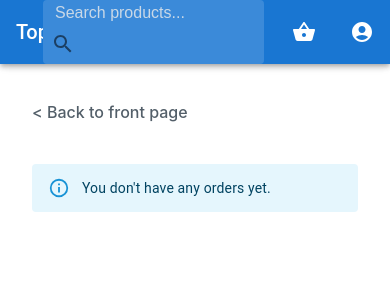
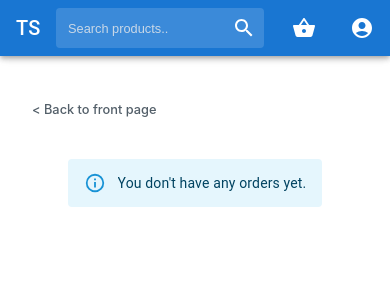
Before and after one commit to Alice-Az/TopStyle, a React (Vite) app in the folder top-style-app/: page /my-orders in a window 390 px wide. Shown: the top 300 px of the page. Built offline with nearby package versions, Linux system fonts and the light colour scheme.

Commit message:
checkout delivery details implemented

```diff
--- a/top-style-app/src/components/AppBar/TopBar.css
+++ b/top-style-app/src/components/AppBar/TopBar.css
@@ -5,16 +5,17 @@
     font-size: 1rem;
     margin-left: 10px;
     caret-color: rgb(201, 216, 231);
-    color:aliceblue;
+    color: aliceblue;
+    width: 80%;
 }
 
 .search-input:focus {
-    border:none;
+    border: none;
     outline: none;
 }
 
 .search-input::placeholder {
-    color:rgb(201, 216, 231);
+    color: rgb(201, 216, 231);
 }
 
 .top-bar-icons {
@@ -22,3 +23,25 @@
     flex-direction: row;
     justify-content: space-between;
 }
+
+.icon-small {
+    display: none;
+}
+
+@media screen and (max-width: 600px) {
+    .search-input {
+        width: 100px;
+    }
+
+    .search-input::placeholder {
+        font-size: 0.8rem;
+    }
+
+    .icon-small {
+        display: inline;
+    }
+
+    .icon-big {
+        display: none;
+    }
+}
--- a/top-style-app/src/components/AppBar/TopBar.jsx
+++ b/top-style-app/src/components/AppBar/TopBar.jsx
@@ -13,7 +13,7 @@ import "./TopBar.css";
 import { useContext, useRef } from "react";
 import { AppContext } from "../../context/AppProvider";
 import CartIcon from "./CartIcon";
-import { NavLink } from "react-router-dom";
+import { NavLink, useNavigate } from "react-router-dom";
 
 const Search = styled("div")(({ theme }) => ({
     position: "relative",
@@ -35,7 +35,10 @@ const TopBar = () => {
     const { GetProducts, currentUser, LogOut } = useContext(AppContext);
     const searchValue = useRef();
 
+    const navigate = useNavigate();
+
     const handleClick = () => {
+        navigate(`/?search=${searchValue.current.value}`);
         GetProducts(searchValue.current.value);
     };
 
@@ -107,7 +110,7 @@ const TopBar = () => {
                             Sign out
                         </NavLink>
                     </MenuItem>
-                    <MenuItem>
+                    <MenuItem onClick={handleMenuClose}>
                         <NavLink
                             to="/my-orders"
                             style={{ color: "#000000", width: "100%" }}
@@ -138,18 +141,36 @@ const TopBar = () => {
                         variant="h6"
                         noWrap
                         component="div"
-                        sx={{ display: { xs: "flex", sm: "block" } }}
+                        sx={{
+                            display: { xs: "flex", sm: "block" },
+                            minWidth: "40px",
+                        }}
                     >
-                        TopStyle
+                        <span className="icon-big">TopStyle</span>
+                        <span className="icon-small">TS</span>
                     </Typography>
-                    <Search sx={{ padding: 0 }}>
+                    <Search
+                        sx={{
+                            padding: 0,
+                            maxWidth: "250px",
+                            minWidth: "40px",
+                            display: "flex",
+                            flexDirection: "row",
+                            justifyContent: "space-between",
+                            alignItems: "center",
+                            height: "80%",
+                        }}
+                    >
                         <input
                             type="text"
                             ref={searchValue}
                             className="search-input"
                             placeholder="Search products..."
                         />
-                        <IconButton color="ternary" onClick={handleClick}>
+                        <IconButton
+                            onClick={handleClick}
+                            sx={{ color: "white" }}
+                        >
                             <SearchIcon />
                         </IconButton>
                     </Search>
--- a/top-style-app/src/service/ProductAPI.js
+++ b/top-style-app/src/service/ProductAPI.js
@@ -117,6 +117,10 @@ export const PostOrder = async (order) => {
                 orderID: data.orderID,
                 userID: data.userID,
                 price: data.price,
+                fullName: data.fullName,
+                address: data.address,
+                zipCode: data.zipCode,
+                city: data.city,
             };
             return order;
         })
--- a/top-style-app/src/views/CheckoutPage/CheckoutPage.jsx
+++ b/top-style-app/src/views/CheckoutPage/CheckoutPage.jsx
@@ -3,7 +3,7 @@ import Box from "@mui/material/Box";
 import Grid from "@mui/material/Grid";
 import { NavLink } from "react-router-dom";
 import "./CheckoutPage.css";
-import { useContext, useEffect } from "react";
+import { useContext, useEffect, useRef } from "react";
 import { AppContext } from "../../context/AppProvider";
 import { Button } from "@mui/material";
 import { Alert } from "@mui/material";
@@ -18,13 +18,41 @@ const CheckoutPage = () => {
         PlaceOrder,
         orderIsPlaced,
         setOrderIsPlaced,
+        dataIsOk,
+        setDataIsOk,
     } = useContext(AppContext);
 
     useEffect(() => {
         setOrderIsPlaced(false);
+        setDataIsOk(true);
     }, []);
 
+    const isEmptyOrSpaces = (str) => {
+        return str === null || str.match(/^ *$/) !== null;
+    };
+
+    const CheckUserInput = (
+        inputFullName,
+        inputAddress,
+        inputZipCode,
+        inputCity
+    ) => {
+        if (
+            !isEmptyOrSpaces(inputFullName) &&
+            !isEmptyOrSpaces(inputAddress) &&
+            !isEmptyOrSpaces(inputZipCode) &&
+            !isEmptyOrSpaces(inputCity)
+        )
+            return true;
+        else return false;
+    };
+
     const basketIsEmpty = basketList.length == 0;
+
+    const fullName = useRef();
+    const address = useRef();
+    const zipcode = useRef();
+    const city = useRef();
 
     let cartTotal = 0;
 
@@ -36,6 +64,13 @@ const CheckoutPage = () => {
     };
 
     const handlePlaceOrder = () => {
+        let dataOk = CheckUserInput(
+            fullName.current.value,
+            address.current.value,
+            zipcode.current.value,
+            city.current.value
+        );
+        if (dataOk) {
             let productsInOrder = [];
             basketList.forEach((item) => {
                 productsInOrder.push(item.ID);
@@ -43,7 +78,12 @@ const CheckoutPage = () => {
             PlaceOrder({
                 userID: currentUser.userID,
                 productIDs: productsInOrder,
+                fullName: fullName.current.value,
+                address: address.current.value,
+                zipCode: zipcode.current.value,
+                city: city.current.value,
             });
+        } else setDataIsOk(false);
     };
 
     return (
@@ -84,26 +124,45 @@ const CheckoutPage = () => {
                                     <CartTotal cartTotal={GetTotal()} />
                                 </div>
                                 <div className="delivery-info">
+                                    <p
+                                        style={{
+                                            color: "rgb(83, 95, 105)",
+                                            fontWeight: "bold",
+                                        }}
+                                    >
+                                        Fill in your delivery details:
+                                    </p>
                                     <TextField
                                         label="Full name"
                                         className="delivery-input"
+                                        inputRef={fullName}
                                         sx={{ margin: "5px 0px" }}
                                     ></TextField>
                                     <TextField
                                         label="Street adress"
                                         className="delivery-input"
+                                        inputRef={address}
                                         sx={{ margin: "5px 0px" }}
                                     ></TextField>
                                     <TextField
                                         label="Zipcode"
                                         className="delivery-input"
+                                        inputRef={zipcode}
                                         sx={{ margin: "5px 0px" }}
                                     ></TextField>
                                     <TextField
                                         label="City"
                                         className="delivery-input"
+                                        inputRef={city}
                                         sx={{ margin: "5px 0px" }}
                                     ></TextField>
+                                    {!dataIsOk ? (
+                                        <Alert severity="error">
+                                            Incorrect delivery input.
+                                        </Alert>
+                                    ) : (
+                                        <></>
+                                    )}
                                 </div>
                             </div>
                             <Button
--- a/top-style-app/src/views/MyOrdersPage/MyOrdersPage.css
+++ b/top-style-app/src/views/MyOrdersPage/MyOrdersPage.css
@@ -5,3 +5,47 @@
     padding: 20px 0px;
     border-bottom: 2px solid darkgray;
 }
+
+.orders-page {
+    width: 100%;
+}
+
+.row-detail {
+    padding: 0;
+    margin: 0;
+}
+
+.navlink-small {
+    display: none;
+}
+
+.navlink-details {
+    width: 100%;
+    height: 100%;
+    color: white;
+    padding: 6px 16px;
+}
+
+@media screen and (max-width: 800px) {
+    .orders-page {
+        font-size: 0.8rem;
+    }
+    .row-detail {
+        font-size: 0.8rem;
+    }
+
+    .navlink-details {
+        font-size: 0.8rem;
+        /* padding: 2px 3px; */
+    }
+}
+
+@media screen and (max-width: 700px) {
+    .navlink-small {
+        display: inline;
+    }
+
+    .navlink-big {
+        display: none;
+    }
+}
--- a/top-style-app/src/views/MyOrdersPage/MyOrdersPage.jsx
+++ b/top-style-app/src/views/MyOrdersPage/MyOrdersPage.jsx
@@ -23,7 +23,7 @@ const MyOrdersPage = () => {
     });
 
     return (
-        <Box sx={{ width: "100%" }}>
+        <Box className="orders-page">
             <NavLink
                 to="/"
                 style={{ marginBottom: "3%", color: "rgb(83, 95, 105)" }}
@@ -31,42 +31,88 @@ const MyOrdersPage = () => {
                 {"<"} Back to front page
             </NavLink>
             <Grid container spacing={2} sx={{ padding: "40px 0px" }}>
-                <Grid item xs={12}>
+                <Grid
+                    item
+                    xs={12}
+                    sx={{
+                        display: "flex",
+                        flexDirection: "column",
+                        alignItems: "center",
+                    }}
+                >
                     {myOrders.length > 0 ? (
                         myOrders.map((order) => (
                             <List className="orders-list" key={order.orderID}>
                                 <ListItem sx={{ width: "30%" }}>
-                                    <ListItemText>
-                                        Order Number: {order.orderID}
-                                    </ListItemText>
+                                    <p className="row-detail">
+                                        <b
+                                            style={{
+                                                color: "rgb(83, 95, 105)",
+                                            }}
+                                        >
+                                            Order Number:
+                                        </b>{" "}
+                                        {order.orderID}
+                                    </p>
                                 </ListItem>
-                                <ListItem sx={{ width: "50%" }}>
-                                    <ListItemText>
-                                        Total Price: {order.price}kr
-                                    </ListItemText>
+                                <ListItem sx={{ width: "30%" }}>
+                                    <p className="row-detail">
+                                        <b
+                                            style={{
+                                                color: "rgb(83, 95, 105)",
+                                            }}
+                                        >
+                                            Total Price:
+                                        </b>{" "}
+                                        {order.price}kr
+                                    </p>
                                 </ListItem>
-                                <ListItem sx={{ width: "50%" }}>
-                                    <ListItemText>
-                                        Delivery address: {order.fullName},{" "}
-                                        {order.address}, {order.zipCode},{" "}
-                                        {order.city}
-                                    </ListItemText>
+                                <ListItem
+                                    sx={{
+                                        width: "50%",
+                                        display: "flex",
+                                        flexDirection: "column",
+                                        justifyContent: "left",
+                                        alignItems: "start",
+                                    }}
+                                >
+                                    <p className="row-detail">
+                                        <b
+                                            style={{
+                                                color: "rgb(83, 95, 105)",
+                                            }}
+                                        >
+                                            Delivery address:
+                                        </b>{" "}
+                                    </p>
+                                    <p className="row-detail">
+                                        To: <i>{order.fullName}</i>
+                                    </p>
+                                    <p className="row-detail">
+                                        Address: <i>{order.address}</i>
+                                    </p>
+                                    <p className="row-detail">
+                                        ZipCode: <i>{order.zipCode}</i>
+                                    </p>
+                                    <p className="row-detail">
+                                        City: <i>{order.city}</i>
+                                    </p>
                                 </ListItem>
                                 <ListItem sx={{ width: "15%" }}>
                                     <Button
                                         variant="contained"
-                                        sx={{ padding: 0 }}
+                                        sx={{ padding: 0, minWidth: "30px" }}
                                     >
                                         <NavLink
                                             to={"/my-orders/" + order.orderID}
-                                            style={{
-                                                width: "100%",
-                                                height: "100%",
-                                                color: "white",
-                                                padding: "6px 16px",
-                                            }}
+                                            className="navlink-details"
                                         >
-                                            Details
+                                            <span className="navlink-big">
+                                                Details
+                                            </span>{" "}
+                                            <span className="navlink-small">
+                                                {">"}
+                                            </span>
                                         </NavLink>
                                     </Button>
                                 </ListItem>
```
Also changed, not shown: top-style-app/src/components/ProductGrid/ProductGrid.jsx (+7 -1 lines), top-style-app/src/views/OrderPage/OrderPage.jsx (+7 -6 lines). Lines whose indentation alone changed are shown as unchanged.
